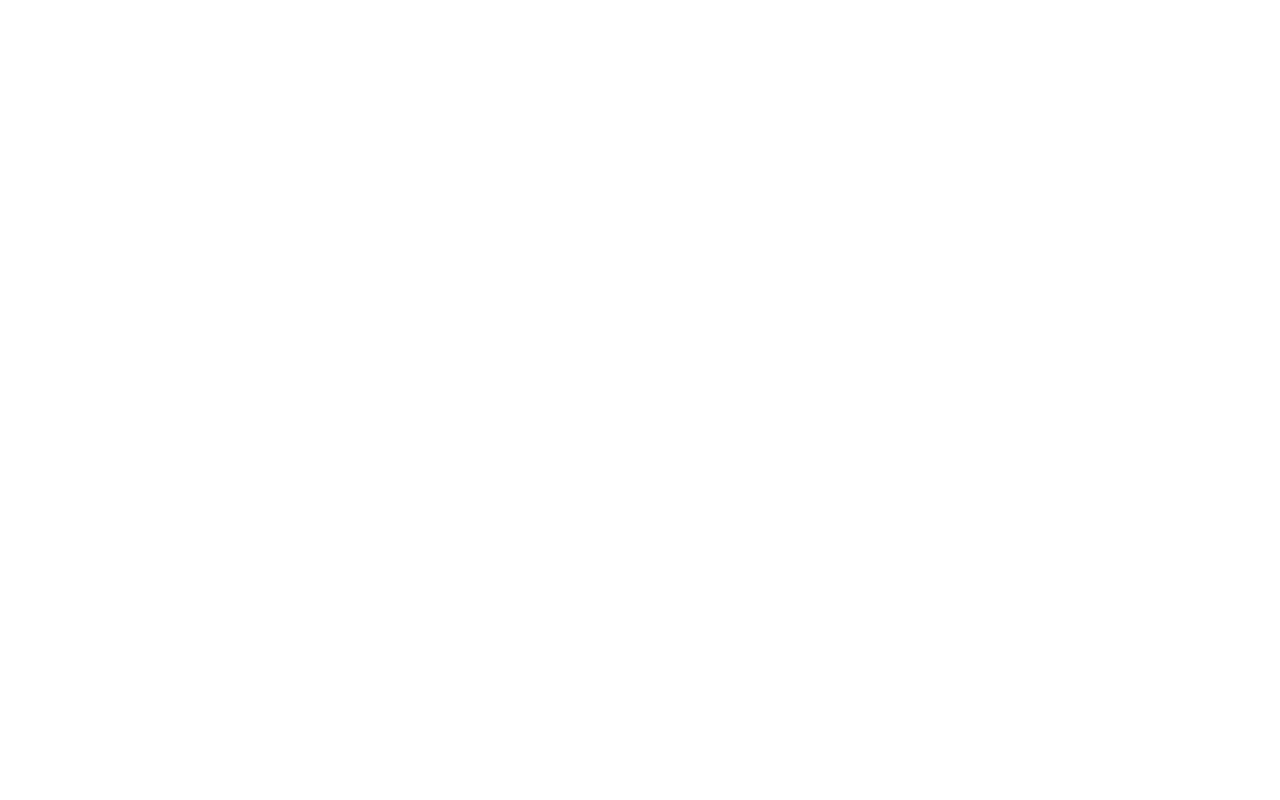
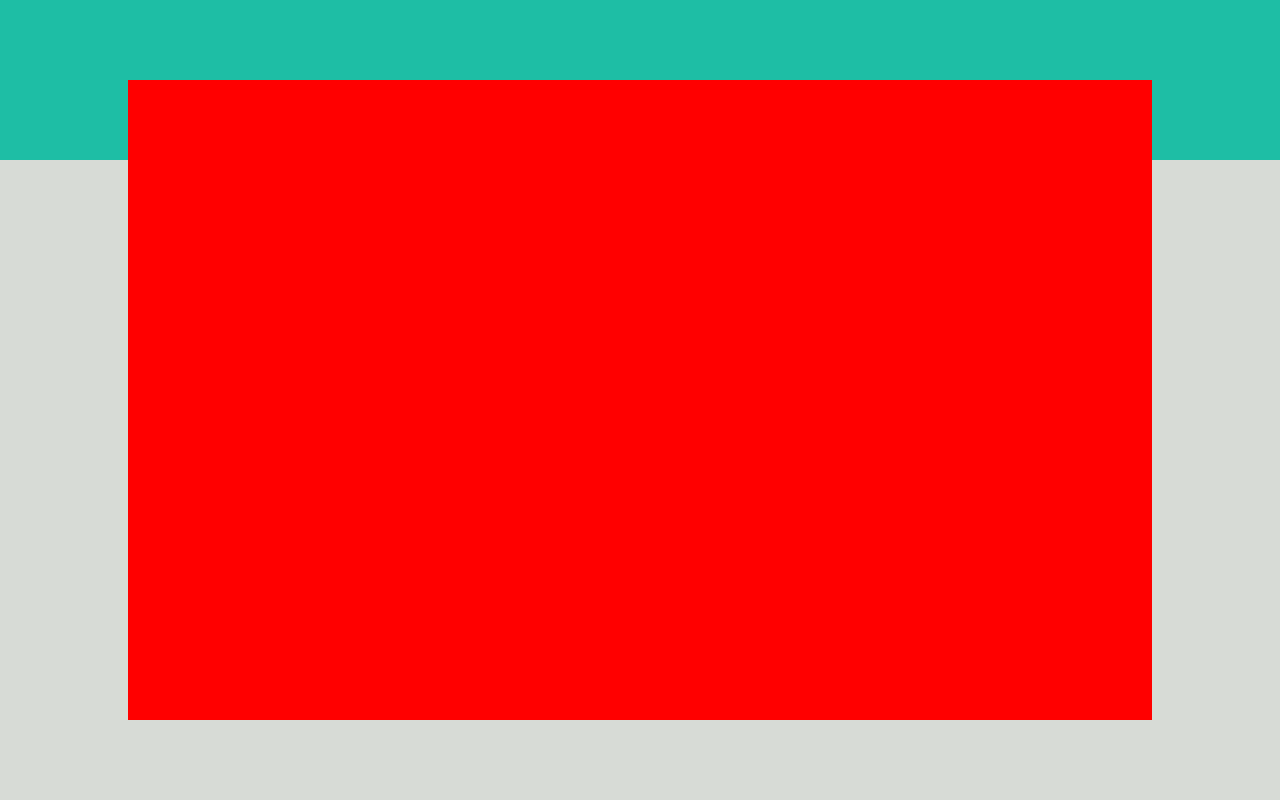
Before and after one commit to ThomasNGit/js-html-css-boolzap, a plain HTML site: page index.html in a window 1280 px wide. Drawn offline with nearby package versions, Linux system fonts and the light colour scheme.

Commit message:
added the global container of the page/ added the container for the web app

```diff
--- a/assets/css/style.css
+++ b/assets/css/style.css
@@ -0,0 +1,31 @@
+/* regole generali di pagina */
+*{
+    margin: 0;
+    padding: 0;
+    box-sizing: border-box;
+}
+
+.global-container{
+    width: 100%;
+    height: 100vh;
+}
+
+.green-container{
+    height: 20%;
+    background-color: #1EBEA5;
+}
+
+.grey-container{
+    height: 80%;
+    background-color: #D7DBD6;
+}
+
+.app-window{
+    height: 80%;
+    width: 80%;
+    position: absolute;
+    top: 50%;
+    left: 50%;
+    transform: translate(-50%, -50%);
+    background-color: red;
+}
--- a/index.html
+++ b/index.html
@@ -8,7 +8,15 @@
     <title>Boolzapp</title>
 </head>
 <body>
+    <!-- container generale di pagina -->
+    <div class="global-container">
+        <div class="green-container"></div>
+        <div class="grey-container"></div>
+        <!--div contenente la chatbox  -->
+        <div class="app-window">
 
+        </div>
+    </div>
 
 
 
```
